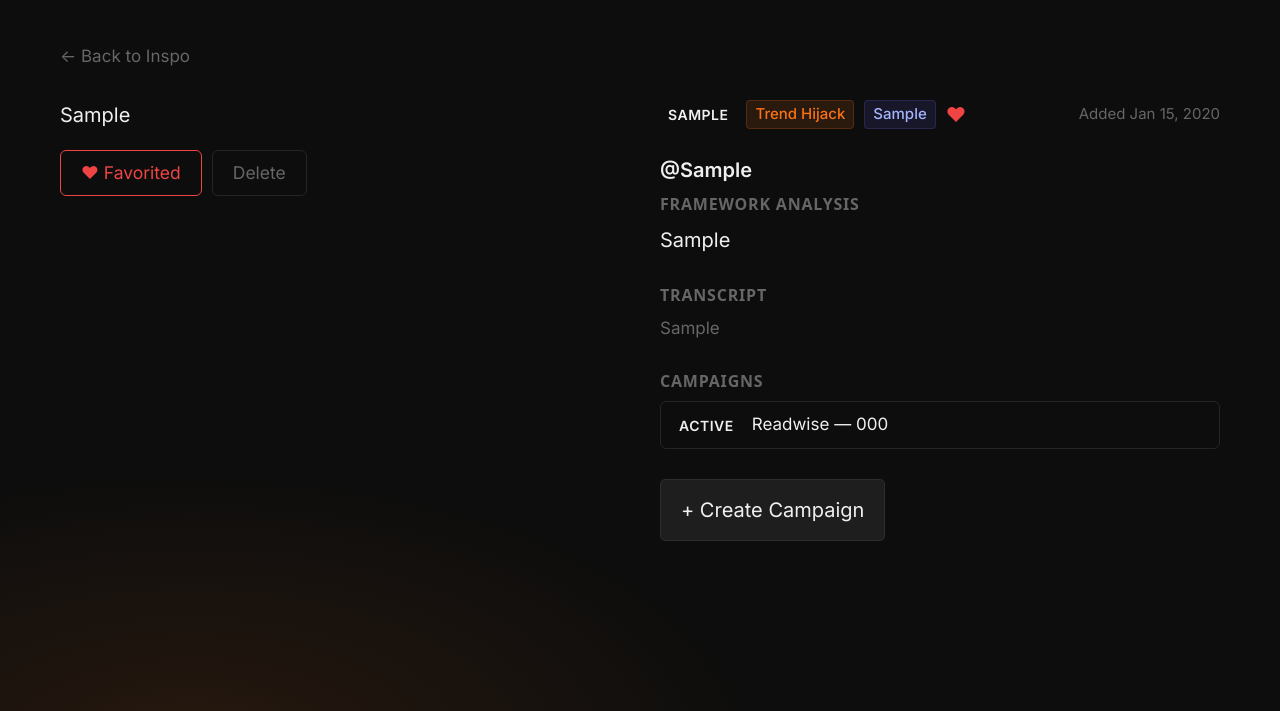
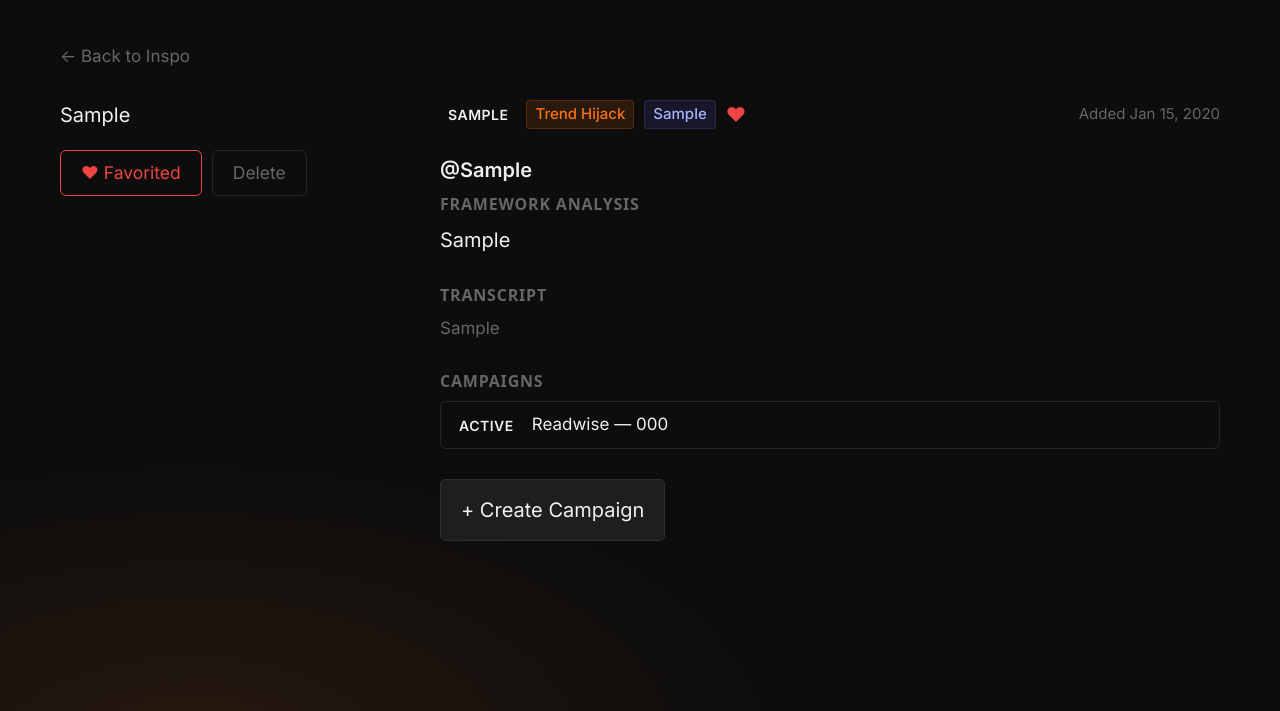
Before and after one commit to erinmuur/spark, a Flask app: page /videos/1 in a window 1280 px wide. Shown: the part 89-800 px from the top of the page. Run offline with Flask 3, Linux system fonts and the light colour scheme; tables that the repository leaves empty hold one stand-in row (values such as "Sample post"); some libraries are stand-ins or nearby versions; some web fonts are replaced.

Commit message:
Shrink embed column on video detail page to fixed 340px width
Co-Authored-By: Claude Sonnet 4.6 <noreply@anthropic.com>

```diff
--- a/templates/video_detail.html
+++ b/templates/video_detail.html
@@ -127,20 +127,14 @@
 <style>
 .detail-layout {
   display: grid;
-  grid-template-columns: 1fr 1fr;
+  grid-template-columns: 340px 1fr;
   gap: 2rem;
   align-items: start;
 }
 @media (max-width: 768px) {
   .detail-layout { grid-template-columns: 1fr; }
 }
-.detail-embed {
-  min-width: 0;
-  max-height: 70vh;
-  overflow-y: auto;
-  position: sticky;
-  top: 1rem;
-}
+.detail-embed { min-width: 0; }
 .detail-info { min-width: 0; }
 .detail-action-btn {
   width: auto; margin: 0;
```
